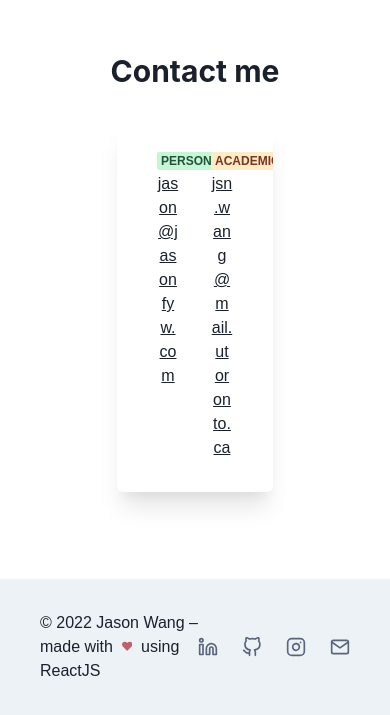
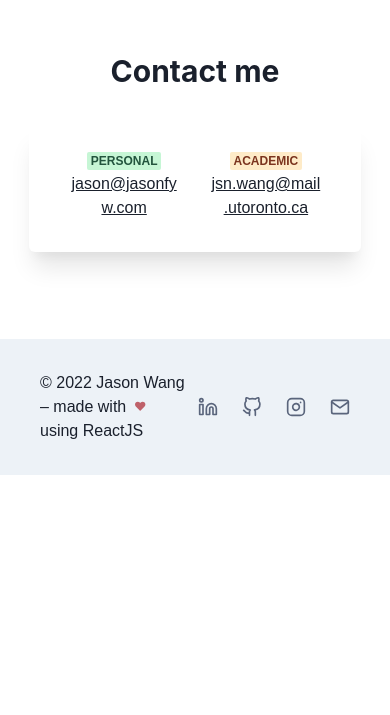
Before and after one commit to jasonfyw/jasonfyw.github.io, a React (Create React App) app: page / in a window 390 px wide. Shown: the part 6063-6778 px from the top of the page. After the commit the page ends 6538 px from the top, so only its background shows below. Built offline with nearby package versions, Linux system fonts and the light colour scheme; a web font is replaced by a local one.

Commit message:
style: improved responsiveness on mobile

```diff
--- a/src/components/Contact/Contact.tsx
+++ b/src/components/Contact/Contact.tsx
@@ -20,8 +20,8 @@ const Contact: FC = () => {
                 <VStack spacing={8}>
                     <Heading as='h2'>Contact me</Heading>
                     <Box
-                        maxW={'40vw'}
-                        w={'full'}
+                        maxW={'85vw'}
+                        w={'xl'}
                         bg={useColorModeValue('white', 'gray.900')}
                         boxShadow={'xl'}
                         rounded={'md'}
--- a/src/components/Footer/Footer.tsx
+++ b/src/components/Footer/Footer.tsx
@@ -14,7 +14,7 @@ const Footer: FC = () => {
     return (
         <Box w={'100%'} p={'2rem'} mt={20} bg={useColorModeValue('gray.100', 'gray.900')} textAlign='left'>
             <Flex alignItems={'center'} px={2}>
-                <Text>
+                <Text mr={2}>
                     © {new Date().getFullYear()} Jason Wang – made with &nbsp;<Icon as={FaHeart} fontSize={'0.65rem'} color={'#BF616A'} />&nbsp; using ReactJS
                 </Text>
                 <Spacer/>
```
